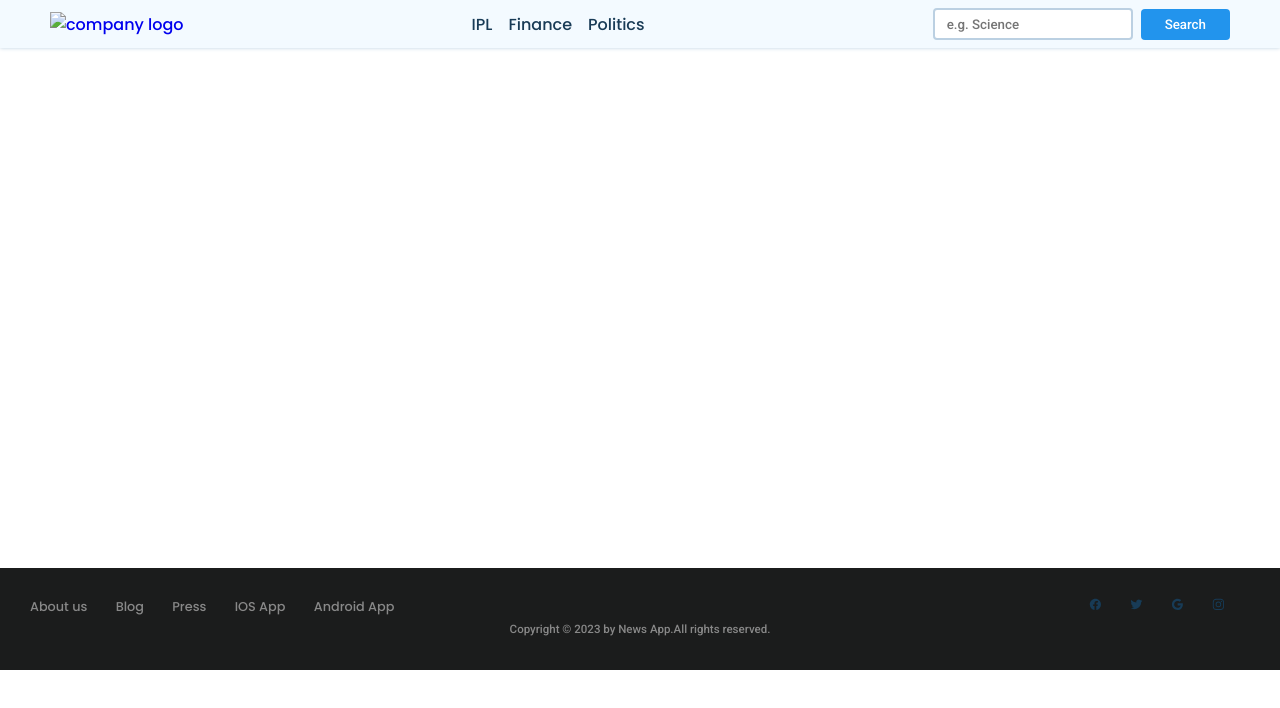
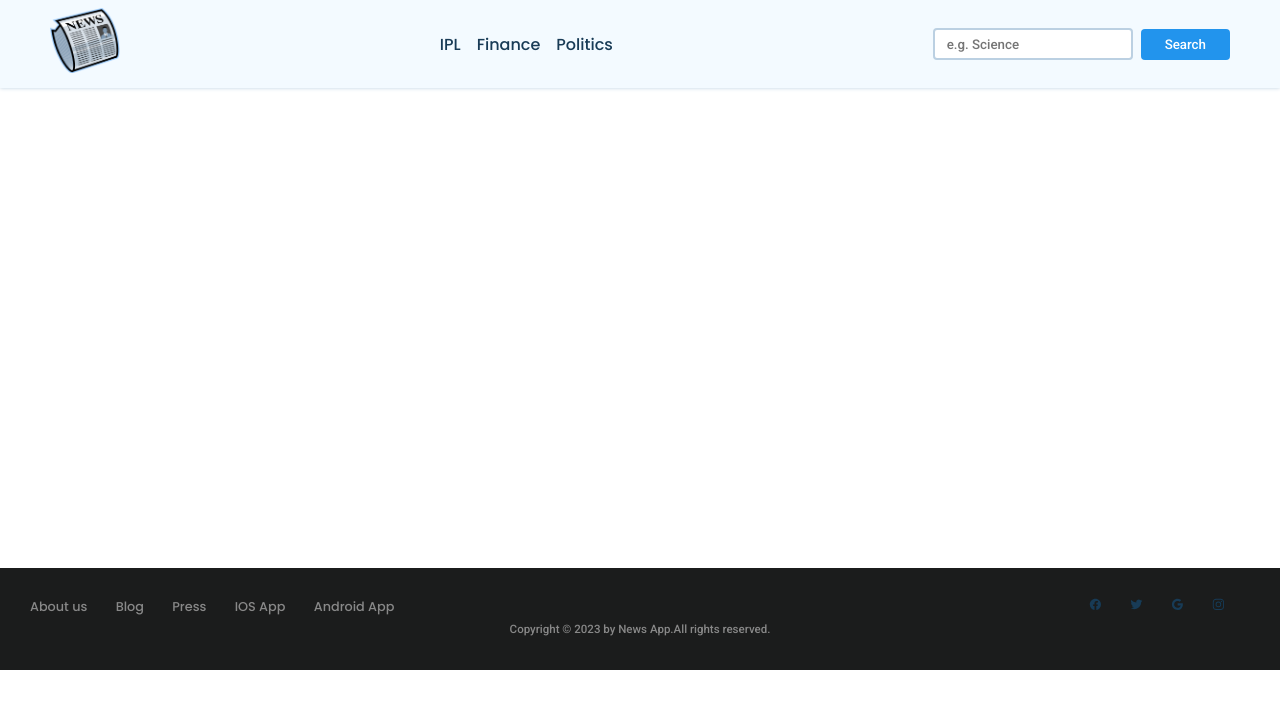
Before and after one commit to RushikeshBhagwatkar/News-App, a plain HTML site: page index.html in a window 1280 px wide. Drawn offline with nearby package versions, Linux system fonts and the light colour scheme; no server answers.

Commit message:
Update index.html

```diff
--- a/index.html
+++ b/index.html
@@ -12,7 +12,7 @@
     <nav>
         <div class="main-nav container flex">
             <a href="#" onclick="reload()" class="company-logo">
-                <img src="./assests/news_logo.png"  alt="company logo">
+                <img src="news_logo.png"  alt="company logo">
             </a>
             <div class="nav-links">
                 <ul class="flex">
```
